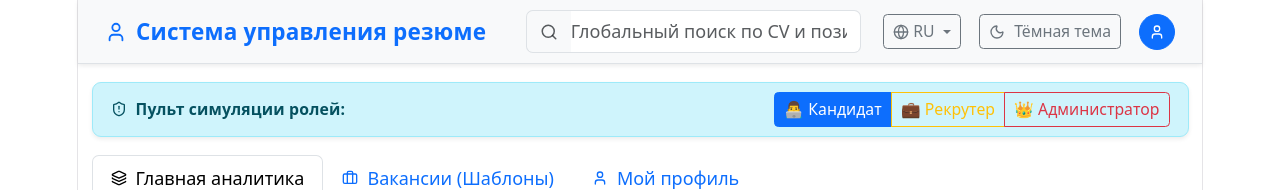
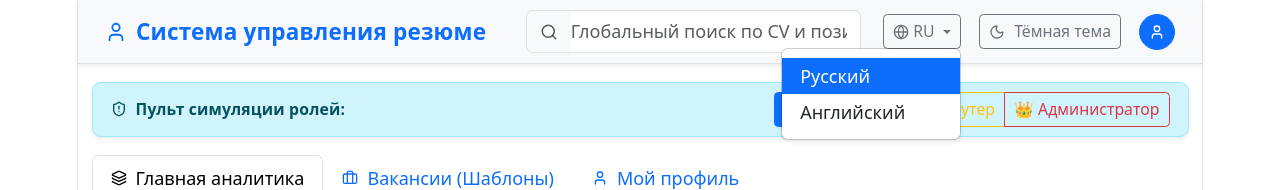
Before and after one commit to Ylianna/cv-management-system, a React (Vite) app in the folder frontend/: page / in a window 1280 px wide. Both pictures are taken after a click on the button "RU". Shown: the top 190 px of the page. Built offline with nearby package versions, Linux system fonts and the light colour scheme; no server answers.

Commit message:
fix: translation of language names in the Navbar drop-down via i18n

```diff
--- a/frontend/src/components/Navbar.tsx
+++ b/frontend/src/components/Navbar.tsx
@@ -7,6 +7,7 @@ export const Navbar: React.FC = () => {
     const { t, i18n } = useTranslation();
     const { theme, toggleTheme } = useTheme();
     const [searchQuery, setSearchQuery] = useState('');
+    const [isLangOpen, setIsLangOpen] = useState(false);
 
     const changeLanguage = (lng: string) => {
         i18n.changeLanguage(lng);
@@ -60,19 +61,35 @@ export const Navbar: React.FC = () => {
                             <button
                                 className="btn btn-outline-secondary btn-sm dropdown-toggle d-flex align-items-center gap-1"
                                 type="button"
-                                data-bs-toggle="dropdown"
+                                onClick={() => setIsLangOpen(!isLangOpen)}
+                                onBlur={() => setTimeout(() => setIsLangOpen(false), 200)}
                             >
                                 <Globe size={16} />
                                 <span>{i18n.language === 'ru' ? 'RU' : 'EN'}</span>
                             </button>
-                            <ul className="dropdown-menu dropdown-menu-end shadow-sm">
+
+                            <ul className={`dropdown-menu dropdown-menu-end shadow-sm ${isLangOpen ? 'show' : ''}`} style={{ position: 'absolute', inset: '0px 0px auto auto', margin: '0px', transform: 'translate(0px, 34px)' }}>
                                 <li>
-                                    <button className={`dropdown-item ${i18n.language === 'ru' ? 'active' : ''}`} onClick={() => changeLanguage('ru')}>
+                                    <button
+                                        type="button"
+                                        className={`dropdown-item ${i18n.language === 'ru' ? 'active' : ''}`}
+                                        onMouseDown={() => {
+                                            changeLanguage('ru');
+                                            setIsLangOpen(false);
+                                        }}
+                                    >
                                         {t('lang_ru')}
                                     </button>
                                 </li>
                                 <li>
-                                    <button className={`dropdown-item ${i18n.language === 'en' ? 'active' : ''}`} onClick={() => changeLanguage('en')}>
+                                    <button
+                                        type="button"
+                                        className={`dropdown-item ${i18n.language === 'en' ? 'active' : ''}`}
+                                        onMouseDown={() => {
+                                            changeLanguage('en');
+                                            setIsLangOpen(false);
+                                        }}
+                                    >
                                         {t('lang_en')}
                                     </button>
                                 </li>
--- a/frontend/src/i18n.ts
+++ b/frontend/src/i18n.ts
@@ -74,7 +74,7 @@ const resources = {
             "theme_light": "Светлая тема",
             "theme_dark": "Тёмная тема",
             "lang_ru": "Русский",
-            "lang_en": "English",
+            "lang_en": "Английский",
             "nav_profile": "Мой профиль",
             "nav_positions": "Вакансии",
             "nav_logout": "Выйти",
--- a/frontend/src/main.tsx
+++ b/frontend/src/main.tsx
@@ -1,5 +1,6 @@
 import 'bootstrap/dist/css/bootstrap.min.css';
 import 'bootstrap-icons/font/bootstrap-icons.css';
+import 'bootstrap/dist/css/bootstrap.min.css';
 import React from 'react';
 import ReactDOM from 'react-dom/client';
 import App from './App.tsx';
--- a/frontend/src/pages/MainPage.tsx
+++ b/frontend/src/pages/MainPage.tsx
@@ -39,7 +39,7 @@ export const MainPage: React.FC = () => {
     return (
         <div className="container py-4">
             <div className="row g-3 mb-5">
-                <h4 className="fw-bold text-dark d-flex align-items-center gap-2 mb-3"><BarChart2 className="text-primary" /> Публичная статистика платформы</h4>
+                <h4 className="fw-bold text-dark d-flex align-items-center gap-2 mb-3"><BarChart2 className="text-primary" /> {t('stats_title')}</h4>
                 <div className="col-md-4">
                     <div className="card shadow-sm border-0 bg-primary text-white p-3 rounded-3 text-center">
                         <h2 className="fw-extrabold m-0">{stats?.cvsLast24h}</h2>
```
Also changed, not shown: 1 other file (tests, documents, lock files or other folders).
